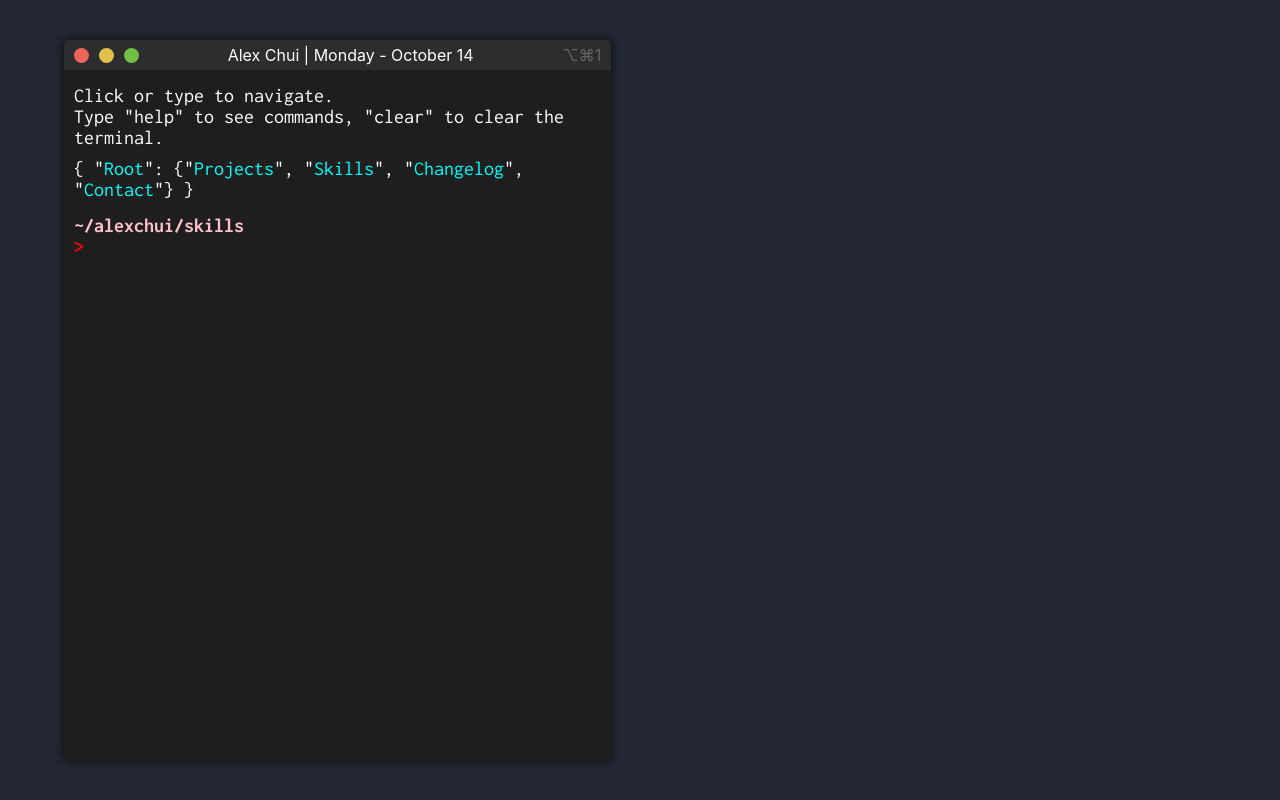
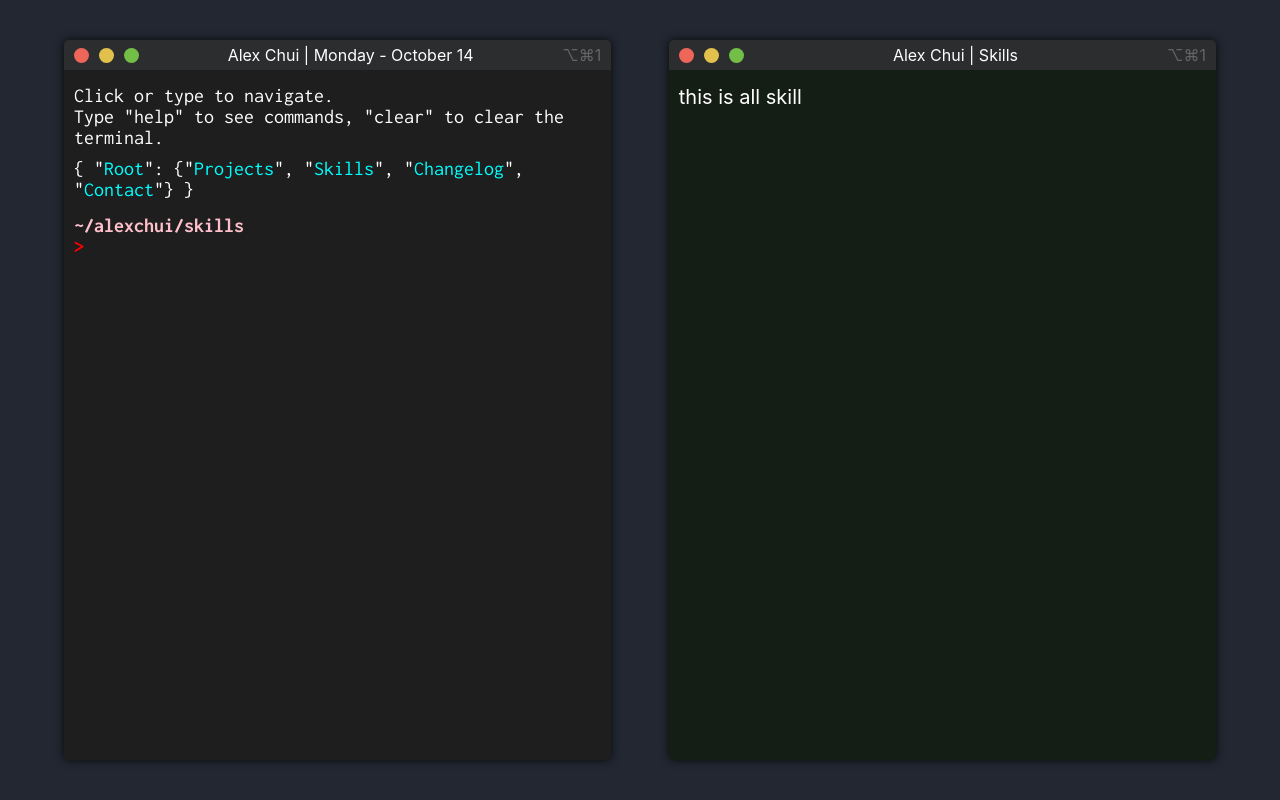
Before and after one commit to ahhchooey/portfolio, a React (Create React App) app: page /skills in a window 1280 px wide. Built offline with nearby package versions, Linux system fonts and the light colour scheme.

Commit message:
templated, just need to fill out

```diff
--- a/src/App.js
+++ b/src/App.js
@@ -5,6 +5,7 @@ import './styles/App.css';
 import Term from "./term.js";
 import Home from "./home.js";
 import Projects from "./projects.js";
+import Skills from "./skills.js";
 import Changelog from "./changelog.js";
 import Contact from "./contact.js";
 
@@ -17,6 +18,7 @@ function App() {
         <Route path="/" component={Term} />
         <Route exact path="/" component={Home} />
         <Route path="/projects" component={Projects} />
+        <Route path="/skills" component={Skills} />
         <Route path="/changelog" component={Changelog} />
         <Route path="/contact" component={Contact} />
 
--- a/src/cli.js
+++ b/src/cli.js
@@ -32,6 +32,10 @@ function CLI(props) {
       case "projects":
       case "cd projects":
         inputProjects(iV);
+        break;
+      case "skills":
+      case "cd skills":
+        inputSkills(iV);
         break;
       case "changelog":
       case "cd changelog":
@@ -89,10 +93,18 @@ function CLI(props) {
 
   const inputProjects = (iV) => {
     const point = document.createElement("div");
-    point.innerHTML = "Opening projects...";
+    point.innerHTML = "Loading projects...";
     history.append(point);
 
     props.history.push("/projects");
+  }
+
+  const inputSkills = (iV) => {
+    const point = document.createElement("div");
+    point.innerHTML = "Getting skills...";
+    history.append(point);
+
+    props.history.push("/skills");
   }
 
   const inputChangelog = (iV) => {
@@ -105,7 +117,7 @@ function CLI(props) {
 
   const inputContact = (iV) => {
     const point = document.createElement("div");
-    point.innerHTML = "Opening contact information...";
+    point.innerHTML = "Retrieving contact information...";
     history.append(point);
 
     props.history.push("/contact");
--- a/src/skills.js
+++ b/src/skills.js
@@ -0,0 +1,34 @@
+import React from "react";
+import "./styles/skills.css";
+
+
+function Skills() {
+
+  return (
+    <div className="skills">
+
+      <div className="topbar">
+
+        <div className="topbar-buttons">
+          <div className="topbar-button exit"></div>
+          <div className="topbar-button minimize"></div>
+          <div className="topbar-button maximize"></div>
+        </div>
+
+        <div className="titlebar">
+          Alex Chui | Skills
+        </div>
+
+        <div className="mac-symbols">&#8997;&#8984;1</div>
+
+      </div>
+
+      <div className="skills-body">
+        this is all skill
+      </div>
+
+    </div>
+  )
+}
+
+export default Skills;
--- a/src/styles/changelog.css
+++ b/src/styles/changelog.css
@@ -1,6 +1,6 @@
 
 .changelog {
-  background-color: rgb(50, 50, 50);
+  background-color: rgb(60, 60, 60);
   width: 47.5%;
   height: 90%;
   border-radius: 5px;
--- a/src/styles/contact.css
+++ b/src/styles/contact.css
@@ -3,7 +3,8 @@
   position: relative;
   width: 47.5%;
   height: 50%;
-  background-color: rgb(0, 10, 25);
+  background-color: rgb(20, 25, 30);
+  box-shadow: 0 0 8px rgb(10, 10, 10);
   border-radius: 5px;
   overflow: hidden;
 }
--- a/src/styles/projects.css
+++ b/src/styles/projects.css
@@ -13,10 +13,11 @@
 
 .project-item {
   border-radius: 5px;
-  background-color: rgb(0, 0, 0);
+  background-color: rgb(10, 10, 10);
   box-shadow: 0 0 8px rgb(10, 10, 10);
   width: 95%;
   height: 45%;
+  margin-top: 5px;
   margin-bottom: 20px;
   overflow: hidden;
 
@@ -24,7 +25,7 @@
 }
 
 .project-item:last-child {
-  margin-bottom: 0px;
+  margin-bottom: 5px;
 }
 
 .project-item-body {
--- a/src/styles/skills.css
+++ b/src/styles/skills.css
@@ -0,0 +1,18 @@
+
+.skills {
+  background-color: rgb(20, 30, 20);
+  width: 47.5%;
+  height: 90%;
+  border-radius: 5px;
+  box-shadow: 0 0 8px rgb(10, 10, 10);
+  overflow: hidden;
+  padding-bottom: 15px;
+
+  display: flex;
+  flex-direction: column;
+}
+
+.skills-body {
+  font-size: 20px;
+  padding: 15px 10px;
+}
```
